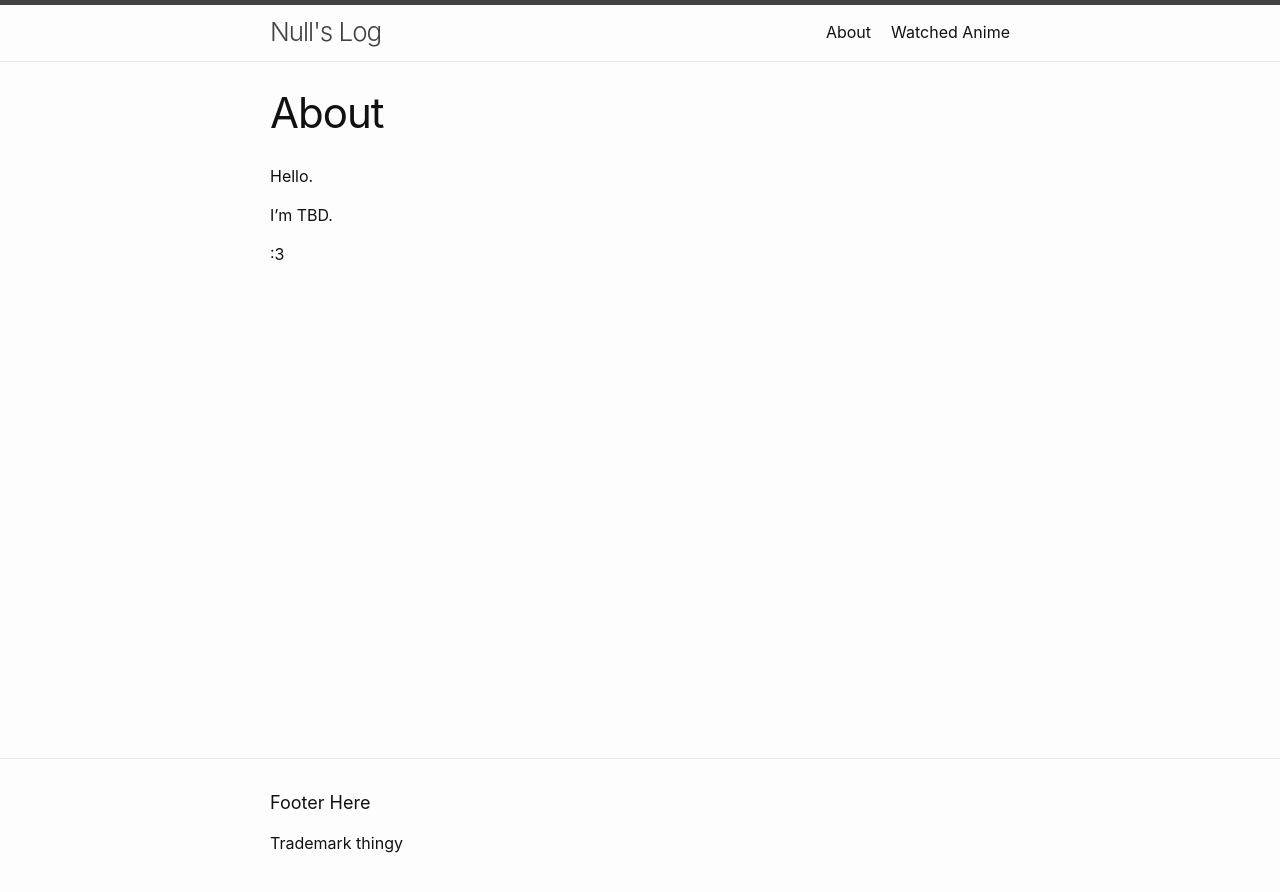
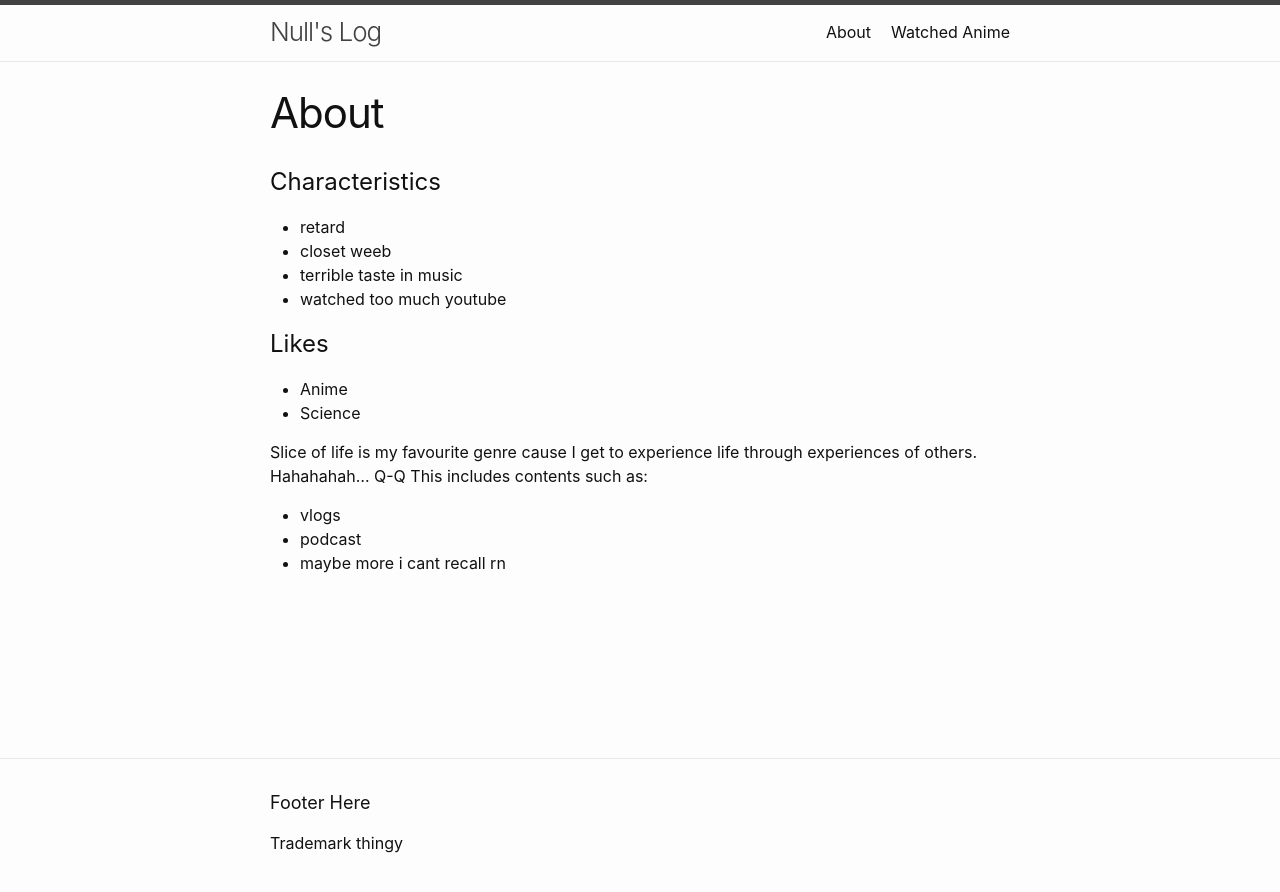
Before and after one commit to aeinn/null-s-log, a Jekyll site: the page built from about.markdown, in a window 1280 px wide. Shown: the top 892 px of the page. Built offline with Jekyll 4.4.1, drawn with Linux system fonts in a browser that asks for light colours.

Commit message:
day 9 updates

```diff
--- a/about.markdown
+++ b/about.markdown
@@ -3,9 +3,18 @@ layout: page
 title: About
 permalink: /about/
 ---
+# Characteristics
+- retard
+- closet weeb
+- terrible taste in music
+- watched too much youtube
 
-Hello.
+# Likes
+- Anime
+- Science
 
-I'm TBD.
-
-:3
+Slice of life is my favourite genre cause I get to experience life through experiences of others. Hahahahah... Q-Q
+This includes contents such as:
+- vlogs
+- podcast
+- maybe more i cant recall rn
```
Also changed, not shown: _posts/2024-08-22-log.md (+1 -1 lines), _posts/2024-08-23-log.md (added, +11 -0 lines).
